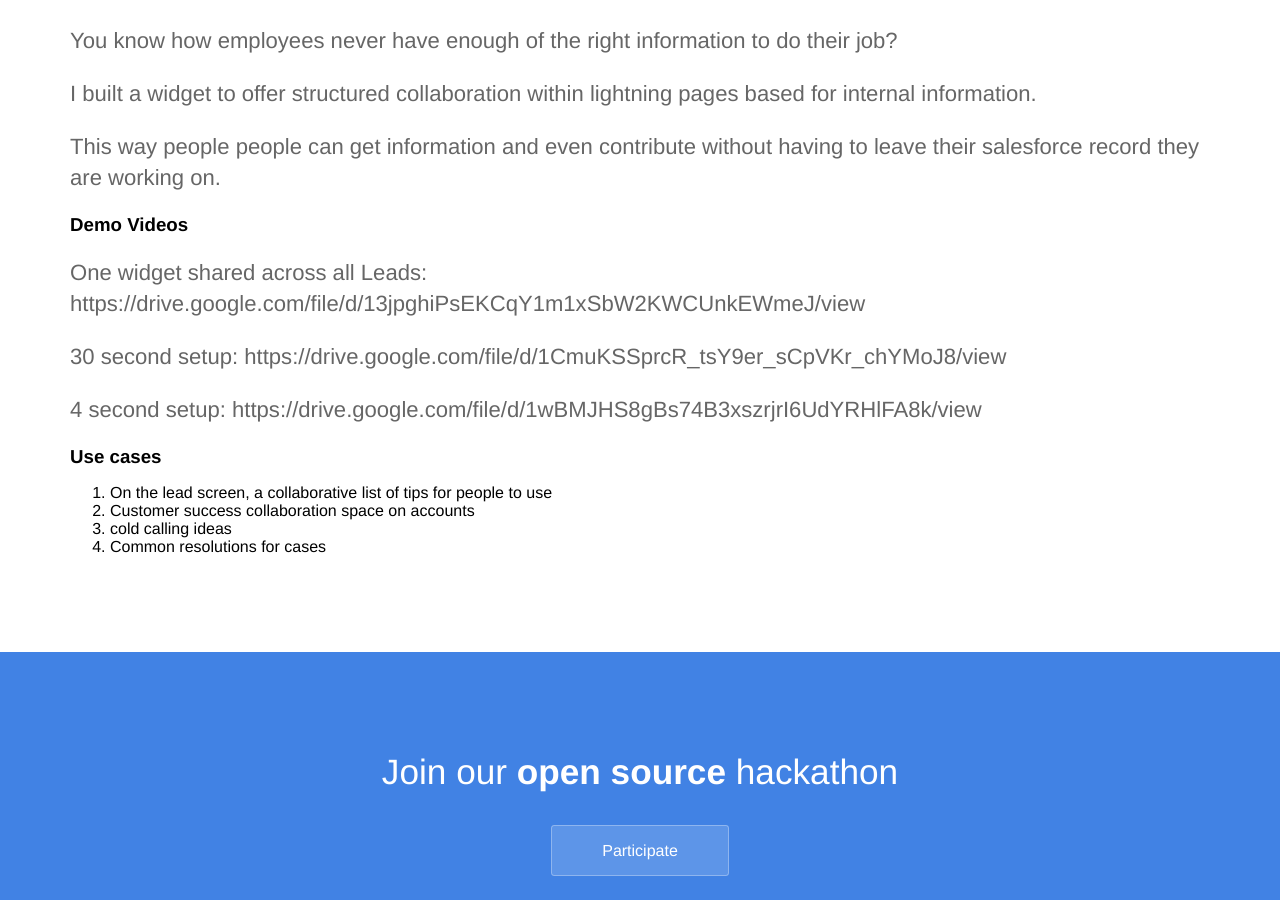
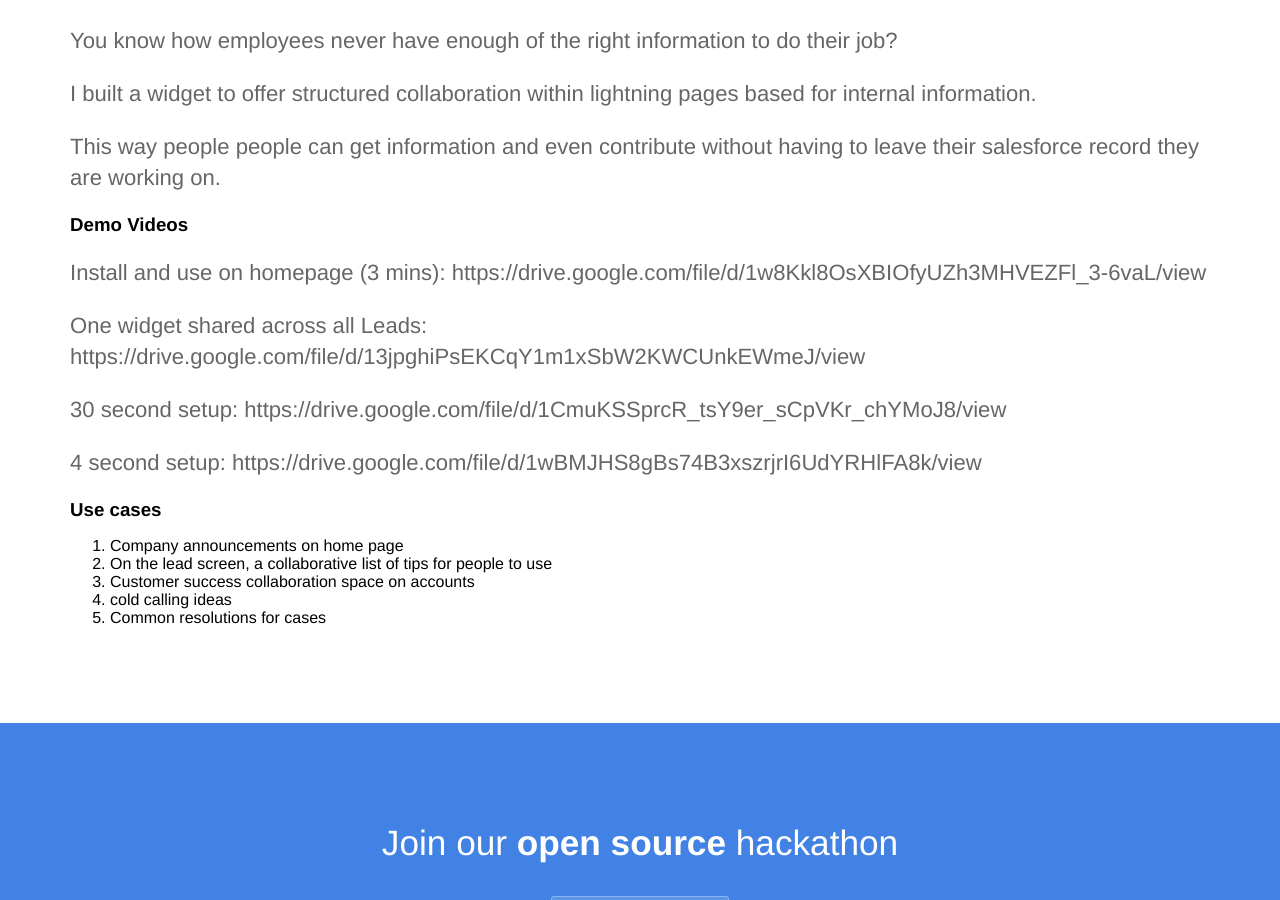
Before and after one commit to cloudanswers/hackathon.cloudanswers.com, a Jekyll site: the page built from _projects/2019-02-08-wiki-thing.md, in a window 1280 px wide and 900 px high, scrolled down 314 px. Built offline with Jekyll 4.4.1, drawn with Linux system fonts in a browser that asks for light colours; a script that is not in the unit is left out.

Commit message:
Update 2019-02-08-wiki-thing.md

```diff
--- a/_projects/2019-02-08-wiki-thing.md
+++ b/_projects/2019-02-08-wiki-thing.md
@@ -16,6 +16,9 @@ This way people people can get information and even contribute without having to
 
 ### Demo Videos
 
+Install and use on homepage (3 mins):
+https://drive.google.com/file/d/1w8Kkl8OsXBIOfyUZh3MHVEZFl_3-6vaL/view
+
 One widget shared across all Leads:
 https://drive.google.com/file/d/13jpghiPsEKCqY1m1xSbW2KWCUnkEWmeJ/view
 
@@ -27,7 +30,8 @@ https://drive.google.com/file/d/1wBMJHS8gBs74B3xszrjrI6UdYRHlFA8k/view
 
 ### Use cases
 
+1.  Company announcements on home page
 1.  On the lead screen, a collaborative list of tips for people to use
-2.  Customer success collaboration space on accounts
-3.  cold calling ideas
-4.  Common resolutions for cases
+1.  Customer success collaboration space on accounts
+1.  cold calling ideas
+1.  Common resolutions for cases
```
